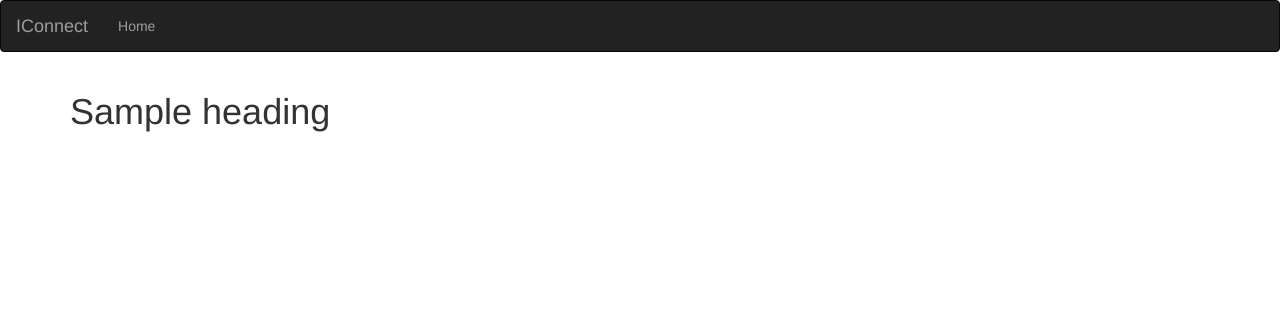
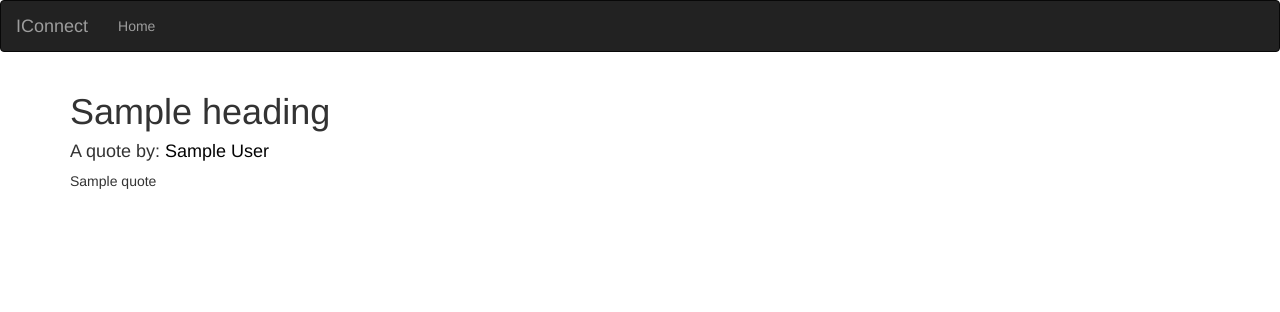
Before and after one commit to Kiru-axis/I-connect, a Flask app: template app/templates/index.html in a window 1280 px wide. Shown: the top 312 px of the page. Run offline with Flask 2, Linux system fonts and the light colour scheme; the template is opened without the code that fills it: most values are stand-ins (such as "Sample title", 1, 10 or a date in 2020); some libraries are stand-ins or nearby versions.

Commit message:
rendering quotes to markup

```diff
--- a/app/main/views.py
+++ b/app/main/views.py
@@ -1,7 +1,9 @@
 from flask import render_template,redirect,url_for,abort,request,flash
 from . import main
+from ..request import get_quotes
 
 @main.route('/')
 def index():
+  quotes = get_quotes()
   heading = 'Working.. Good to go'
-  return render_template('index.html', heading=heading)
+  return render_template('index.html', heading=heading,quote = quotes)
--- a/app/templates/index.html
+++ b/app/templates/index.html
@@ -10,6 +10,12 @@
 
 <div class="container">
     <h1>{{ heading }}</h1>
+    <div class="card cardquote">
+        <div class="card-title">
+            <h4>A quote by: <span style="color: rgb(3, 3, 3)">{{quote.author}}</span> </h4>
+        </div>
+        <p class="card-text">{{quote.quote}}</p>
+    </div>
 </div>
 
 {% endblock content%}
```
